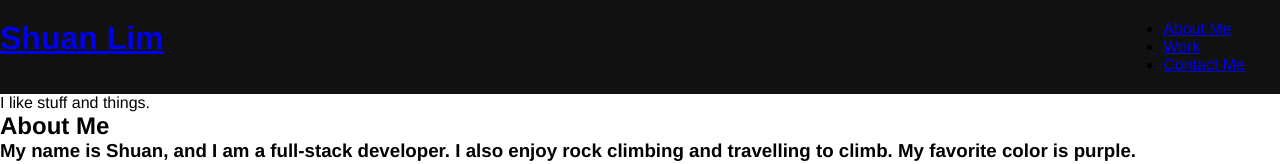
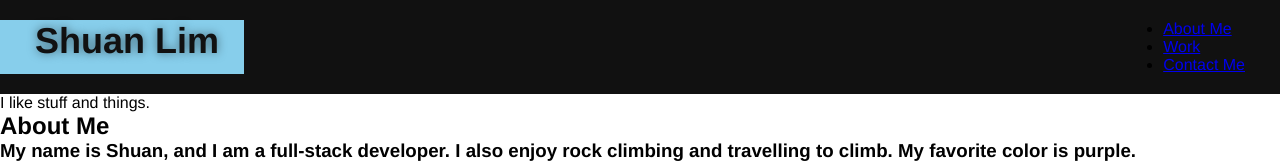
Before and after one commit to ShuanLim/slims-portfolio, a plain HTML site: page index.html in a window 1280 px wide. Shown: the top 164 px of the page. Drawn offline with Linux system fonts and the light colour scheme.

Commit message:
css add-ons

```diff
--- a/assets/css/style.css
+++ b/assets/css/style.css
@@ -10,6 +10,7 @@ body {
 }
 
 /* Header / navbar styles begin */
+
 header {
   background-color: #111111;
   display: flex;
@@ -17,3 +18,16 @@ header {
   justify-content: space-between;
   padding: 20px 35px 20px 0;
 }
+header h1 {
+  background-color: SkyBlue;
+  font-size: 36px;
+  font-weight: bold;
+  text-shadow: 0 0 10px rgba(0, 0, 0, 0.5);
+  margin: 0;
+  padding: 0 25px 0 35px;
+}
+
+.header-title {
+  color: #111111;
+  text-decoration: none;
+}
```
